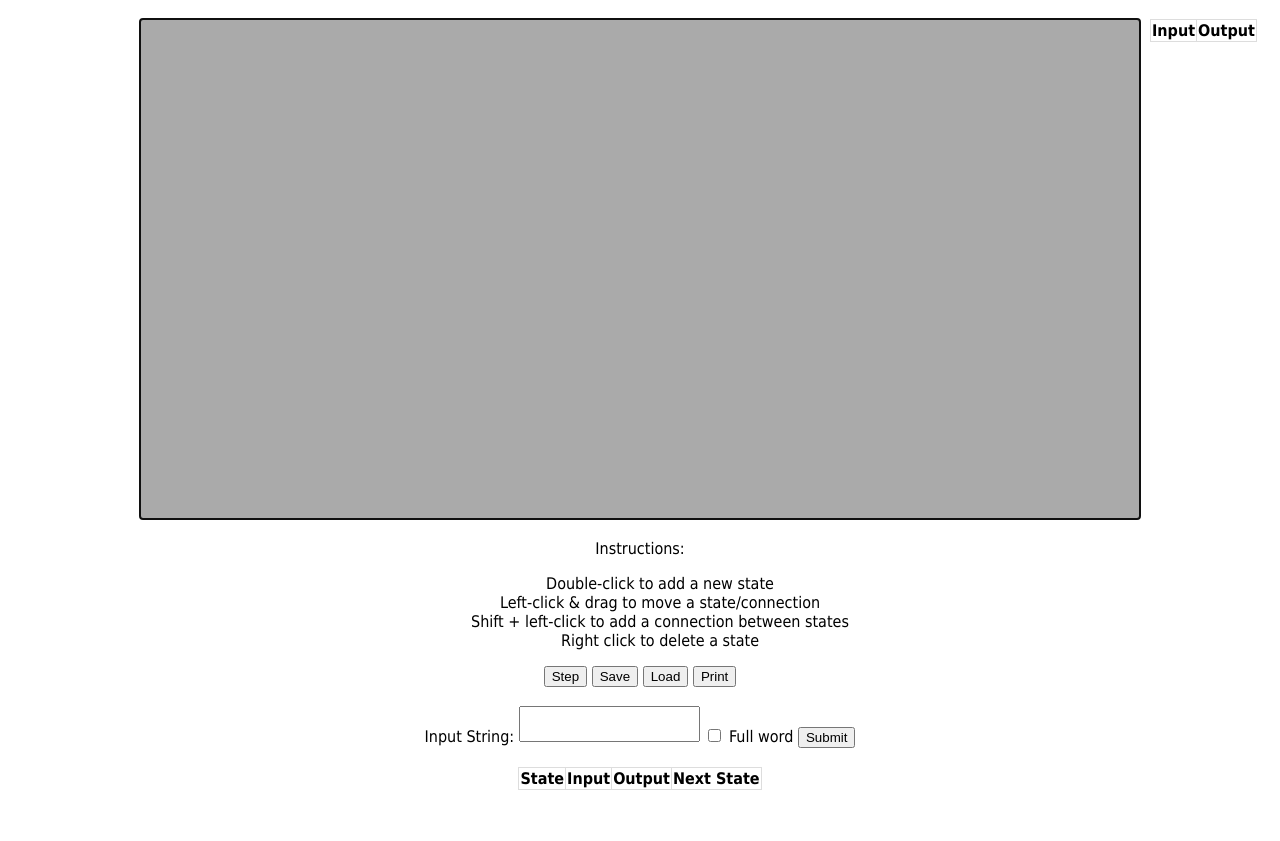
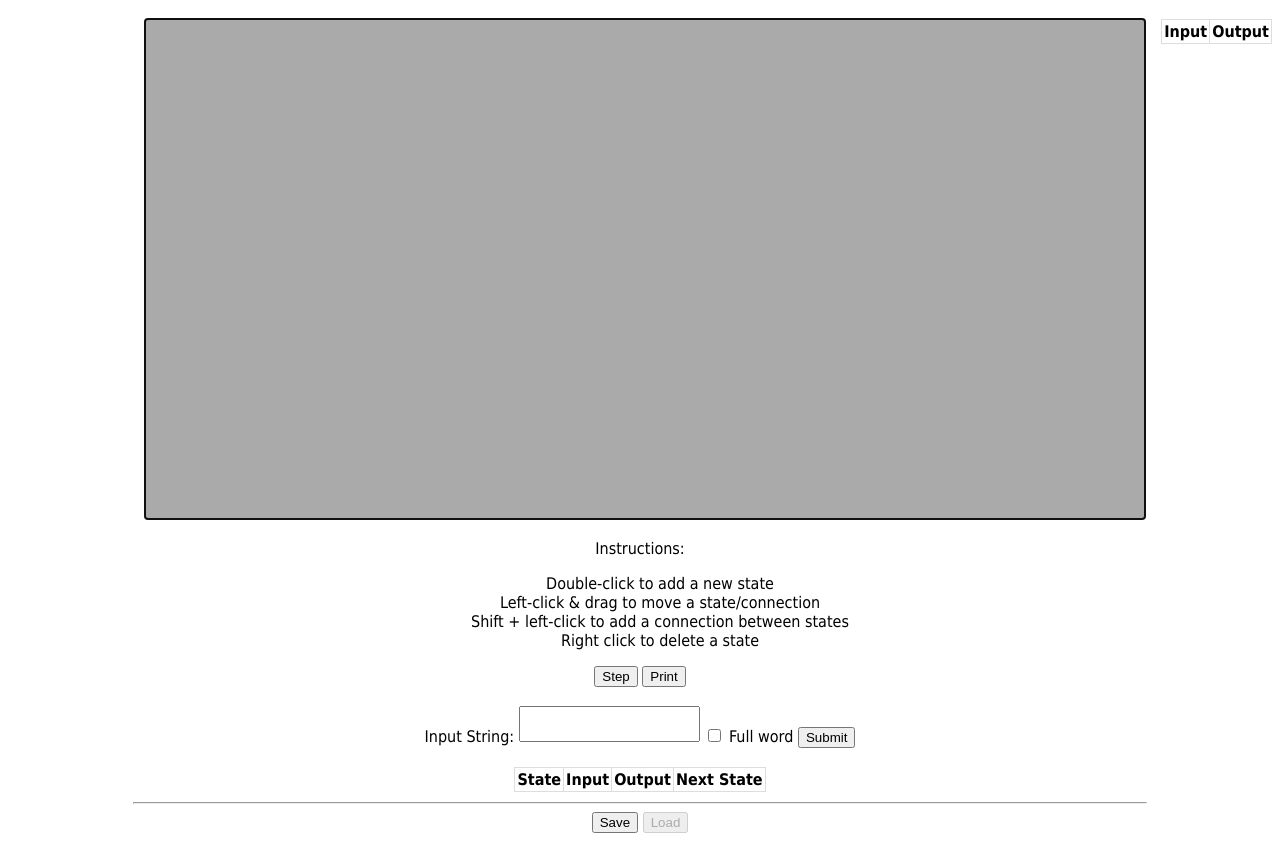
Before and after one commit to shailpatels/FSS, a website with bundled scripts: page index.html in a window 1280 px wide. Shown: the part 62-903 px from the top of the page. Before the commit the page ends 860 px from the top, so only its background shows below. Built offline with nearby package versions, Linux system fonts and the light colour scheme.

Commit message:
save work

```diff
--- a/index.html
+++ b/index.html
@@ -15,14 +15,23 @@
 	<link rel="stylesheet" type="text/css" href="main.css">
 </head>
 
-<body style="text-align: center; font-family: Tahoma, Geneva, sans-serif">
+<body style="text-align:center;font-family: Tahoma, Geneva, sans-serif">
 	<h1>Finite State Machine Buidler</h1>
-	<div style="text-align: center; margin-top: 10px;">
-		<canvas id = "canvas" width = "1000px" height = "500" tabindex="1" oncontextmenu="return false;">
+	<div style="max-width:1300px;margin-left:auto;margin-right:auto;">
+		<canvas id = "canvas" width = "1000" height = "500" tabindex="1" oncontextmenu="return false;">
 			This browser does not support HTML5 canvas
-		</canvas>
+        </canvas>
+
+		<table id="io_table">
+            <tr>
+                <th> Input </th>
+                <th> Output </th>
+            </tr>
+        </table>
+
 	</div>
-	<div>
+
+	<div style="width:100%">
 		<p>Instructions:</p>
 		<ul style="list-style-type:none;">
 			<li>Double-click to add a new state</li>
@@ -33,8 +42,6 @@
 	</div>
 
 	<button onclick="step()">Step</button>
-	<button onclick="save()">Save</button>
-	<button onclick="load()">Load</button>
 
 	<button onclick="buildTransitionTable()">Print</button>
 
@@ -59,14 +66,14 @@
         </tr>
     </table>
 
+    <hr>
 
-    <table id="io_table">
-        <tr>
-            <th> Input </th>
-            <th> Output </th>
-        </tr>
-    </table>
-
+    <div id="saves">
+        <span id="save0">
+            <button onclick="save()">Save</button>
+            <button onclick="load()" id="loadbtn">Load</button>
+        </span>
+    </div>
 
 	<!-- menu for new arrows -->
 	<div id="arrow_menu" class="arrow_menu">
--- a/main.css
+++ b/main.css
@@ -1,15 +1,22 @@
 canvas{
     pointer-events : auto;
+    margin-left:120px;
 }
 
 table,td,th{
 	border: 1px solid #ddd;
     border-collapse: collapse;
+    padding: 2px;
 }
 
 textarea{
     resize:none;
     overflow:auto;
+}
+
+hr{
+    width:80%;
+    margin-top:10px;
 }
 
 #arrow_menu{
@@ -25,7 +32,7 @@ textarea{
 }
 
 #io_table{
-    position : absolute;
+   float:right;
 }
 
 #io_table td{
--- a/src/canvas.js
+++ b/src/canvas.js
@@ -47,7 +47,7 @@ window.onload = function init(){
 	context.fillRect(0, 0, width, height);
 	graph = new Graph();
 	initControls(canvas);
-    initTable();
+    fileManager();
 	app();
 }
 
--- a/src/graph.js
+++ b/src/graph.js
@@ -123,6 +123,7 @@ function buildTransitionTable(){
 
 }
 
+var file_count = 0;
 function save(){
 	data = [];
 	for(u of graph.graph.keys() ){
@@ -135,6 +136,21 @@ function save(){
 
 	let json = JSON.stringify(data);
 	localStorage.setItem('data', json);
+    file_count ++;
+
+}
+
+
+function fileManager(){
+    for(var i = 0; i < 10; i++){
+        if(localStorage.getItem('file-' + i.toString()) === null)
+            break;
+
+        file_count ++;
+    }
+
+    if(file_count === 0)
+        document.getElementById("loadbtn").disabled = true;
 }
 
 
@@ -186,7 +202,7 @@ function doesNodeExist(label){
 }
 
 
-function load(){
+function load(f = 0){
 	let json = localStorage.getItem('data');
 	if(json === null)
 		return;
--- a/src/simulate.js
+++ b/src/simulate.js
@@ -6,7 +6,6 @@ var Q = [],
 	inbuff = "",
 	index = 0,
     char_index = 0,
-	table = document.getElementById("io_table"),
 	tds = getTableCells();
 
 /**
@@ -156,15 +155,6 @@ function step(start_ = 0){
     char_index += 1;
 }
 
-//TODO: correct position through HTML not JS
-function initTable(){
-    if(table === null)
-        table = document.getElementById("io_table");
-
-    table.style.left = (canvas.width + canvas.offsetLeft + 10) + "px";
-    table.style.top = (canvas.offsetTop) + "px";
-}
-
 
 /**
 add a new row to the input list from the input textarea on the page
@@ -176,7 +166,9 @@ function addRow(add_in = true){
     let full_word = document.getElementById("is_full_word").checked;
     let is_first = true;
     let tmp_index = 0;
+	var table = document.getElementById("io_table");
 	tds = document.getElementsByTagName("td");
+
     if(add_in){
         txt = document.getElementById("string_input").value;
         if ( txt === "")
```
